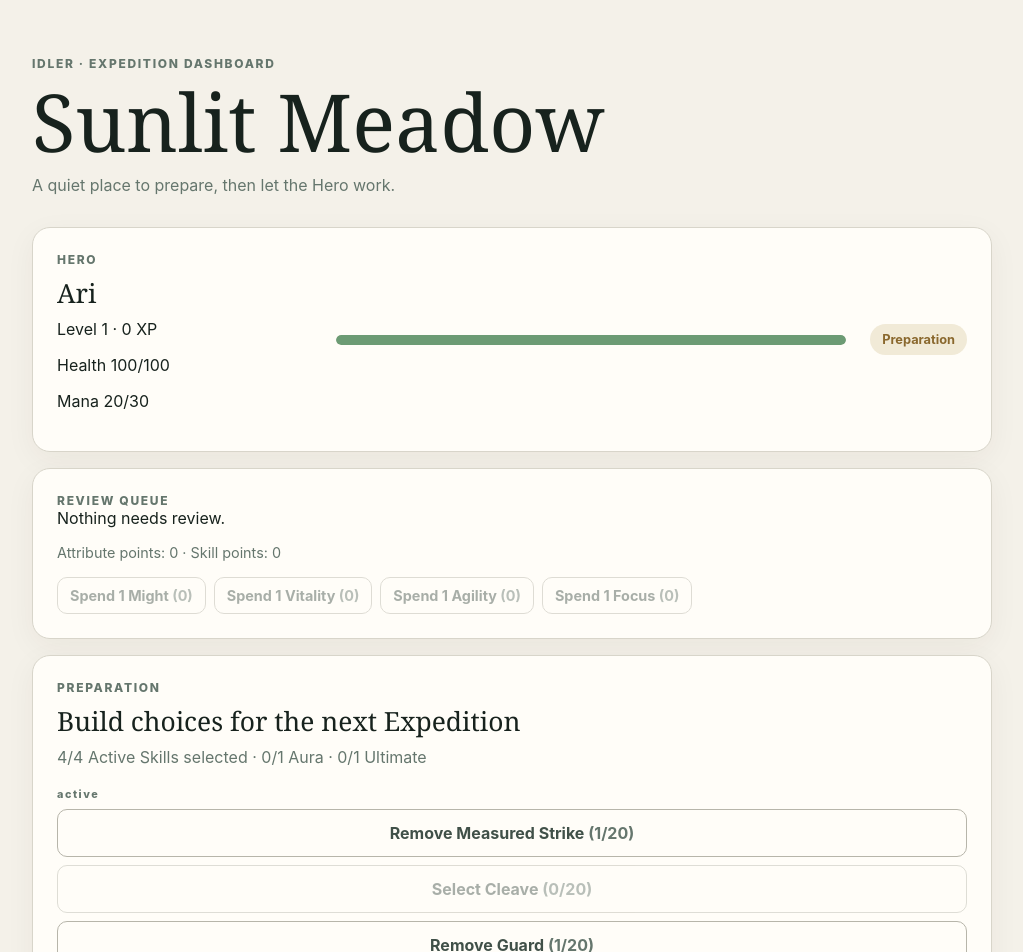
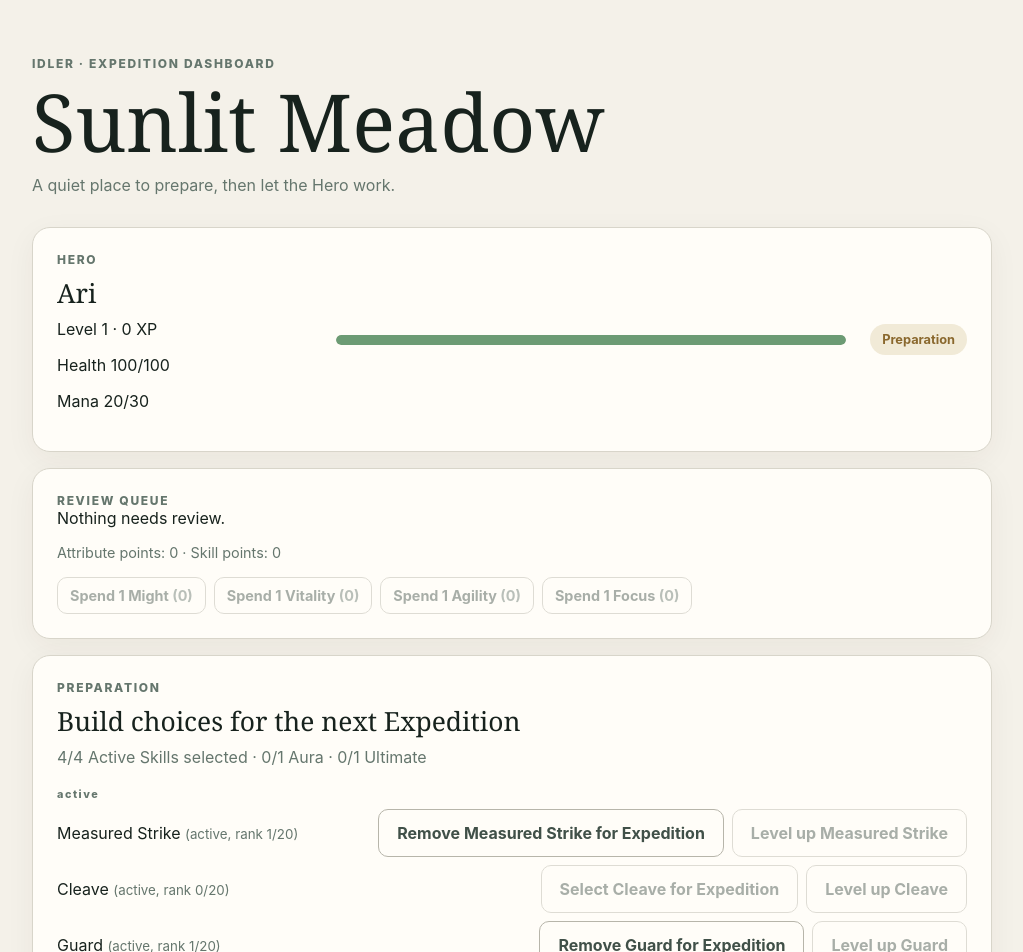
Before and after one commit to wtvar/idler, a React (Vite) app: page / in a window 1280 px wide. Shown: the top 952 px of the page, without its empty margins (128-1151 px from the left). Built offline with nearby package versions, Linux system fonts and the light colour scheme.

Commit message:
Fix active skill rank-up control

```diff
--- a/src/App.tsx
+++ b/src/App.tsx
@@ -20,7 +20,7 @@ export function App() {
     const rank = game.progression.skillRanks[skill.id] ?? 0;
     const eligible = isSkillEligible(game.progression, skill);
     const selected = game.progression.preparation.activeSkillIds.includes(skill.id) || game.progression.preparation.auraId === skill.id || game.progression.preparation.ultimateId === skill.id;
-    if (skill.kind === 'active') return <button className="secondary" key={skill.id} onClick={() => send({ type: 'TOGGLE_ACTIVE_SKILL', skillId: skill.id })} disabled={game.status !== 'preparation' || !eligible || rank === 0 || (!selected && game.progression.preparation.activeSkillIds.length >= 4)}>{selected ? 'Remove' : 'Select'} {skill.name} <span>({rank}/{skill.maxRank})</span></button>;
+    if (skill.kind === 'active') return <div className="skill-row" key={skill.id}><span>{skill.name} <small>(active, rank {rank}/{skill.maxRank})</small></span><div className="skill-actions"><button className="secondary" onClick={() => send({ type: 'TOGGLE_ACTIVE_SKILL', skillId: skill.id })} disabled={game.status !== 'preparation' || !eligible || rank === 0 || (!selected && game.progression.preparation.activeSkillIds.length >= 4)}>{selected ? 'Remove' : 'Select'} {skill.name} for Expedition</button><button className="secondary" onClick={() => send({ type: 'INVEST_SKILL', skillId: skill.id })} disabled={game.status !== 'preparation' || !eligible || game.progression.skillPoints === 0 || rank >= skill.maxRank}>Level up {skill.name}</button></div></div>;
     if (skill.kind === 'aura') return <button className="secondary" key={skill.id} onClick={() => send({ type: 'SELECT_AURA', skillId: selected ? null : skill.id })} disabled={game.status !== 'preparation' || !eligible || rank === 0}>{game.progression.preparation.auraId === skill.id ? 'Remove' : 'Select'} Aura: {skill.name} <span>({rank}/{skill.maxRank})</span></button>;
     if (skill.kind === 'ultimate') return <button className="secondary" key={skill.id} onClick={() => send({ type: 'SELECT_ULTIMATE', skillId: selected ? null : skill.id })} disabled={game.status !== 'preparation' || !eligible || rank === 0}>{game.progression.preparation.ultimateId === skill.id ? 'Remove' : 'Select'} Ultimate: {skill.name} <span>({rank}/{skill.maxRank})</span></button>;
     return <div className="skill-row" key={skill.id}><span>{skill.name} <small>({skill.kind}, rank {rank}/{skill.maxRank})</small></span>{rank < skill.maxRank && <button className="secondary" onClick={() => send({ type: 'INVEST_SKILL', skillId: skill.id })} disabled={game.status !== 'preparation' || !eligible || game.progression.skillPoints === 0}>Invest</button>}</div>;
--- a/src/styles.css
+++ b/src/styles.css
@@ -26,6 +26,7 @@ h2 { font-family: Georgia, serif; font-weight: 400; font-size: 1.65rem; margin:
 .skill-controls > div { display: grid; gap: 8px; }
 .skill-controls .label { font-size: .68rem; }
 .skill-row { display: flex; align-items: center; justify-content: space-between; gap: 12px; }
+.skill-actions { display: flex; gap: 8px; flex-wrap: wrap; justify-content: flex-end; }
 .skill-row small, .skill-controls button span { color: #65766d; }
 .target-policy { display: flex; align-items: center; gap: 8px; margin-bottom: 16px; }
 select { border: 1px solid #b7b5aa; border-radius: 8px; background: #fffdf8; padding: 8px; font: inherit; }
```
Also changed, not shown: 1 other file (tests, documents, lock files or other folders).
